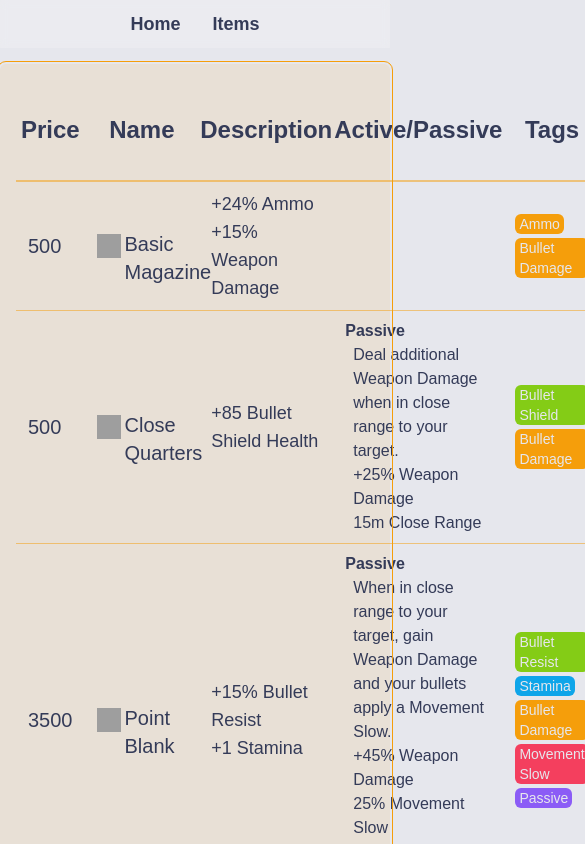
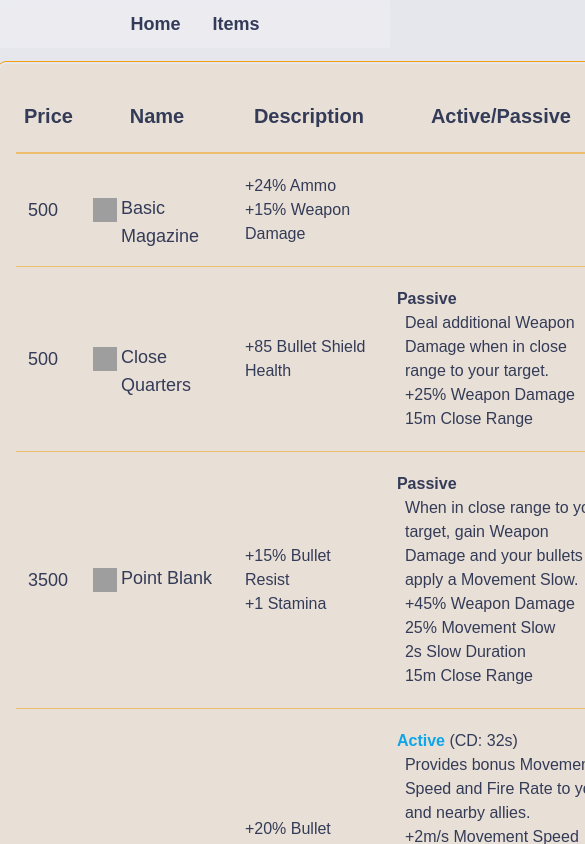
Before and after one commit to Change-Maker/deadlock-utility, a Next.js app: page /deadlock-utility/items in a window 390 px wide. Shown: the top 844 px of the page, 585 px wide, since content can reach past the window. Built offline with nearby package versions, Linux system fonts and the light colour scheme; grey boxes are pictures that could not be loaded.

Commit message:
feat: temporarily add `min-w` for small screens

```diff
--- a/app/items/page.tsx
+++ b/app/items/page.tsx
@@ -9,6 +9,7 @@ export default function Items() {
           rounded-md
           p-4
           mb-5
+          min-w-fit
           bg-amber-500/10
           outline
           outline-1
--- a/components/data-table.tsx
+++ b/components/data-table.tsx
@@ -16,7 +16,7 @@ import { ItemData } from '@/types/item-type';
 
 function NameJSX(iconUrl: string, name: string) {
   return (
-    <div className="flex-row flex-nowrap flex justify-start items-center h-10">
+    <div className="flex-row flex-nowrap flex justify-start items-center h-10 min-w-32">
       <Image
         className="brightness-100 saturate-100 h-6 mr-1"
         src={iconUrl}
@@ -48,7 +48,7 @@ const columns = [
     header: 'Description',
     cell: (info) => (
       info.getValue().map((desc) => (
-        <div key={desc} className="text-lg">{desc}</div>
+        <div key={desc} className="text-base min-w-32">{desc}</div>
       ))
     ),
   }),
@@ -63,7 +63,7 @@ const columns = [
       id: 'active-passive',
       header: 'Active/Passive',
       cell: (info) => (
-        <div className="text-base max-w-96">
+        <div className="text-base min-w-52 max-w-96">
           {
             info.getValue().active
               ? (
@@ -160,7 +160,7 @@ const columns = [
   }),
   columnHelper.accessor('isComponentOf', {
     id: 'is-component-of',
-    header: () => <div className="text-xl">Is Component Of</div>,
+    header: () => <div className="text-lg">Is Component Of</div>,
     cell: (info) => {
       const target = weaponItemJson.items.find((item) => item.name === info.getValue());
       if (target) {
@@ -180,7 +180,7 @@ function ItemDataTable(
         {table.getHeaderGroups().map((headerGroup) => (
           <tr key={headerGroup.id}>
             {headerGroup.headers.map((header) => (
-              <th key={header.id} className="text-2xl py-2">
+              <th key={header.id} className="text-xl p-2">
                 {header.isPlaceholder
                   ? null
                   : flexRender(
@@ -196,7 +196,7 @@ function ItemDataTable(
         {table.getRowModel().rows.map((row) => (
           <tr key={row.id} className={`border-t ${borderColor}`}>
             {row.getVisibleCells().map((cell) => (
-              <td key={cell.id} className="text-xl px-3 py-2">
+              <td key={cell.id} className="text-lg px-3 py-5">
                 {flexRender(
                   cell.column.columnDef.cell,
                   cell.getContext(),
```
